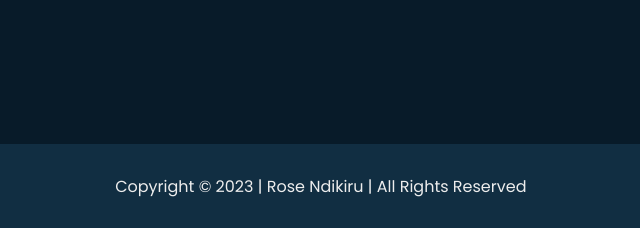
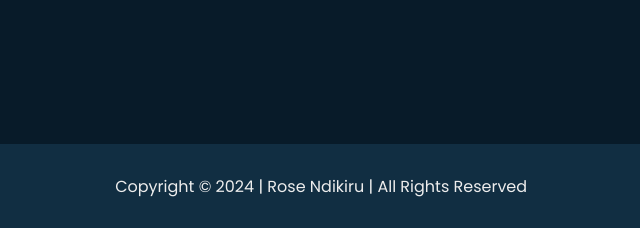
Before and after one commit to Wambu-i7/New-Portfolio, a plain HTML site: page index.html in a window 1280 px wide. Shown: the part 2972-3200 px from the top of the page, 0-640 px from the left. Drawn offline with nearby package versions, Linux system fonts and the light colour scheme.

Commit message:
Update index.html

```diff
--- a/index.html
+++ b/index.html
@@ -209,7 +209,7 @@
     <!-- footer design -->
     <footer class="footer">
         <div class="footer-text">
-            <p>Copyright &copy; 2023 | Rose Ndikiru | All Rights Reserved</p>
+            <p>Copyright &copy; 2024 | Rose Ndikiru | All Rights Reserved</p>
 
             <span class="animate scroll" style="--i:1;"></span>
         </div>
```
